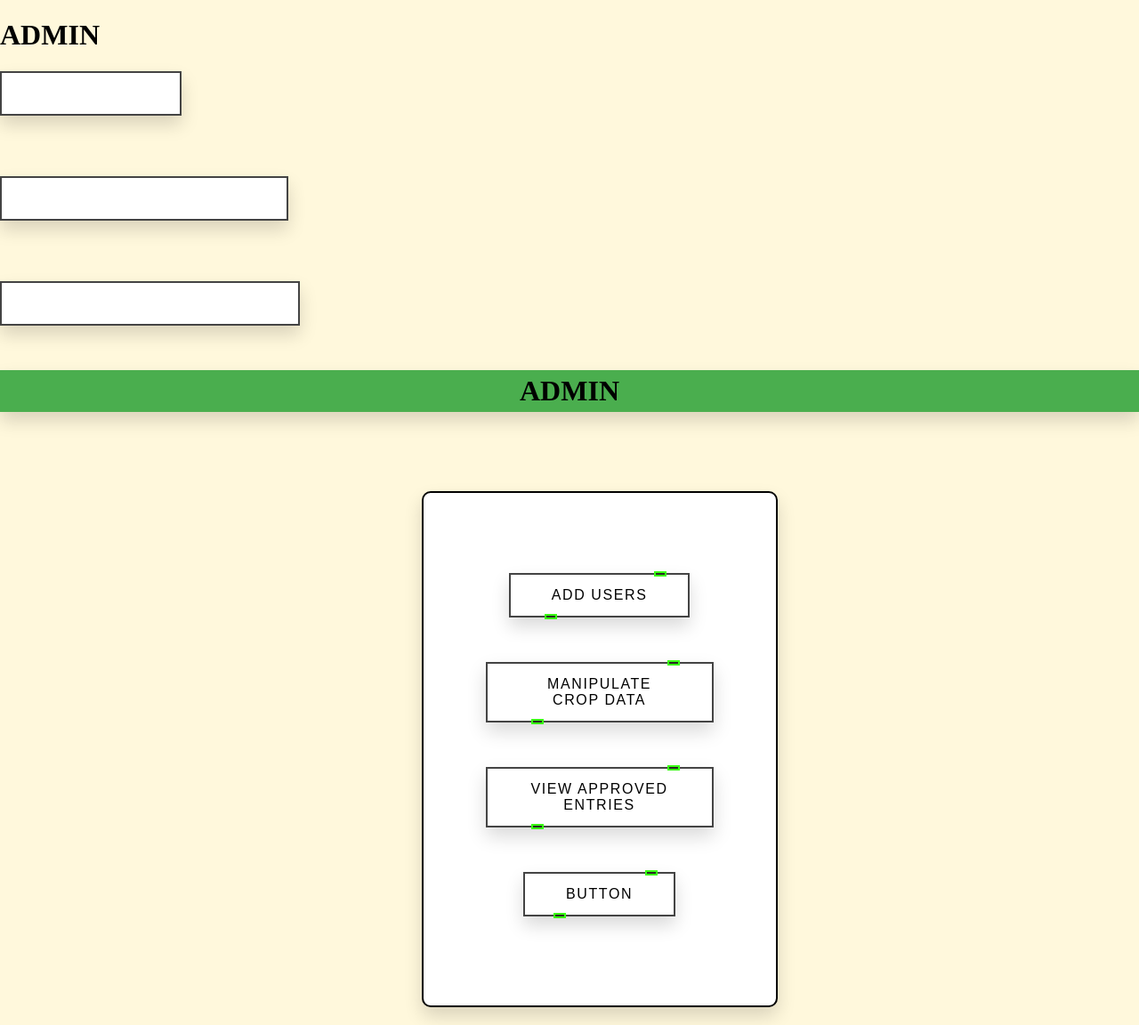
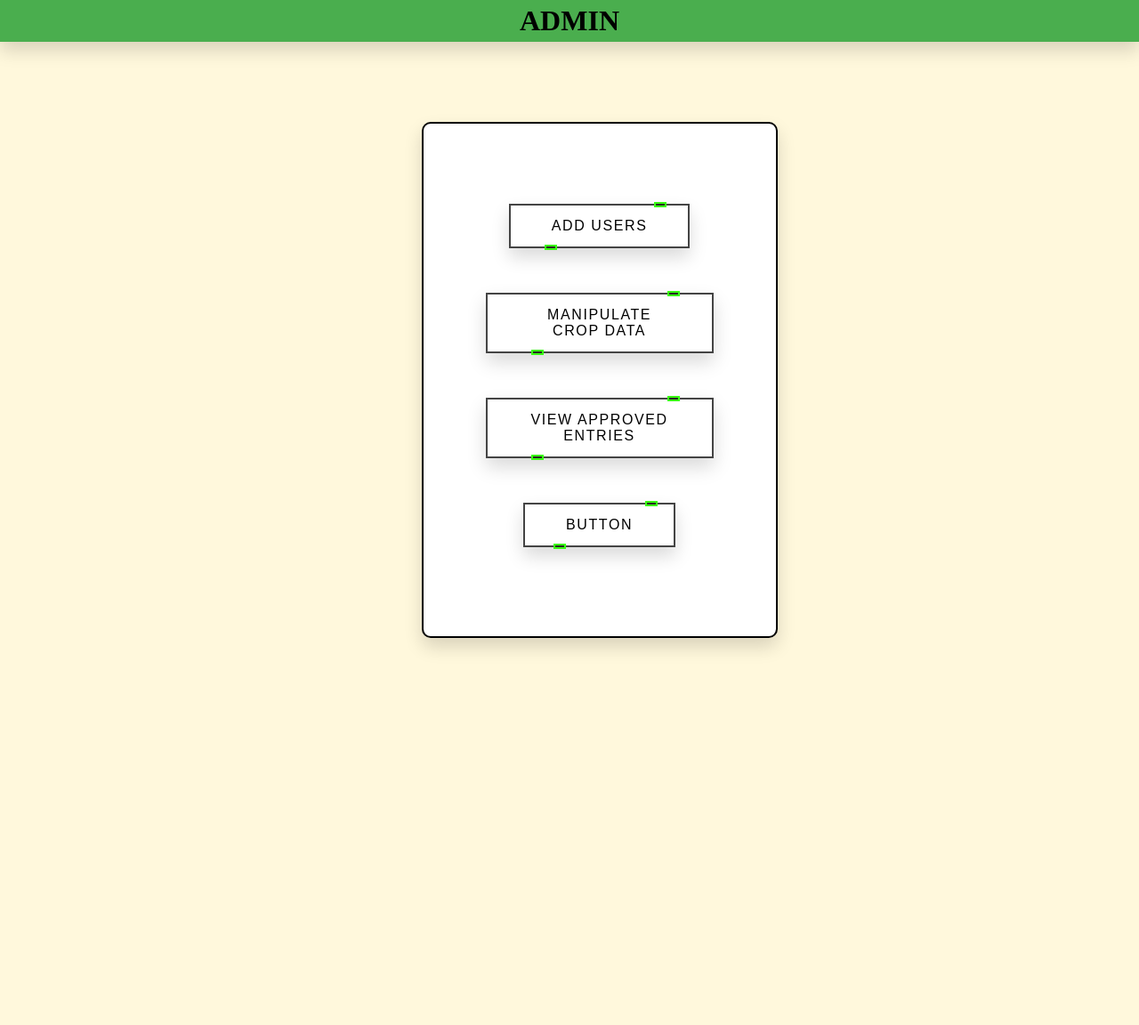
Before and after one commit to Satya-Sreekar/Image-repository, a PHP site: page /manipulate.php in a window 1280 px wide. Shown: the whole page at 89% size. After the commit the page ends 731 px from the top, so only its background shows below. Run offline with PHP 8.4, Linux system fonts and the light colour scheme; a user stored in the database is signed in.

Commit message:
Bug fixed

```diff
--- a/manipulate.php
+++ b/manipulate.php
@@ -1,33 +1,4 @@
 <!DOCTYPE HTML>
-<html>
-<head>
-<?php
-session_start ();
-if (!isset($_SESSION['UN']))
-{
-    header("location:index.php");
-    exit;
-}
-// Connect to the database
-require('DBinfo.php');
-
-?>
-</head>
-<body>
-
-<h1>ADMIN</h1>
-
-<form>
-    <button type="submit" formaction="addusers.php">ADD USERS</button>
-    <BR><BR>
-    <button type="submit" formaction="manipulatedata.php">MANIPULATE CROP DATA</button>
-    <BR><BR>
-    <button type="submit" formaction="insertcredentials.php">VIEW APPROVED ENTRIES</button>
-</form>
-
-</body>
-
-</html><!DOCTYPE HTML>
 <html>
 <head>
 <?php
```
